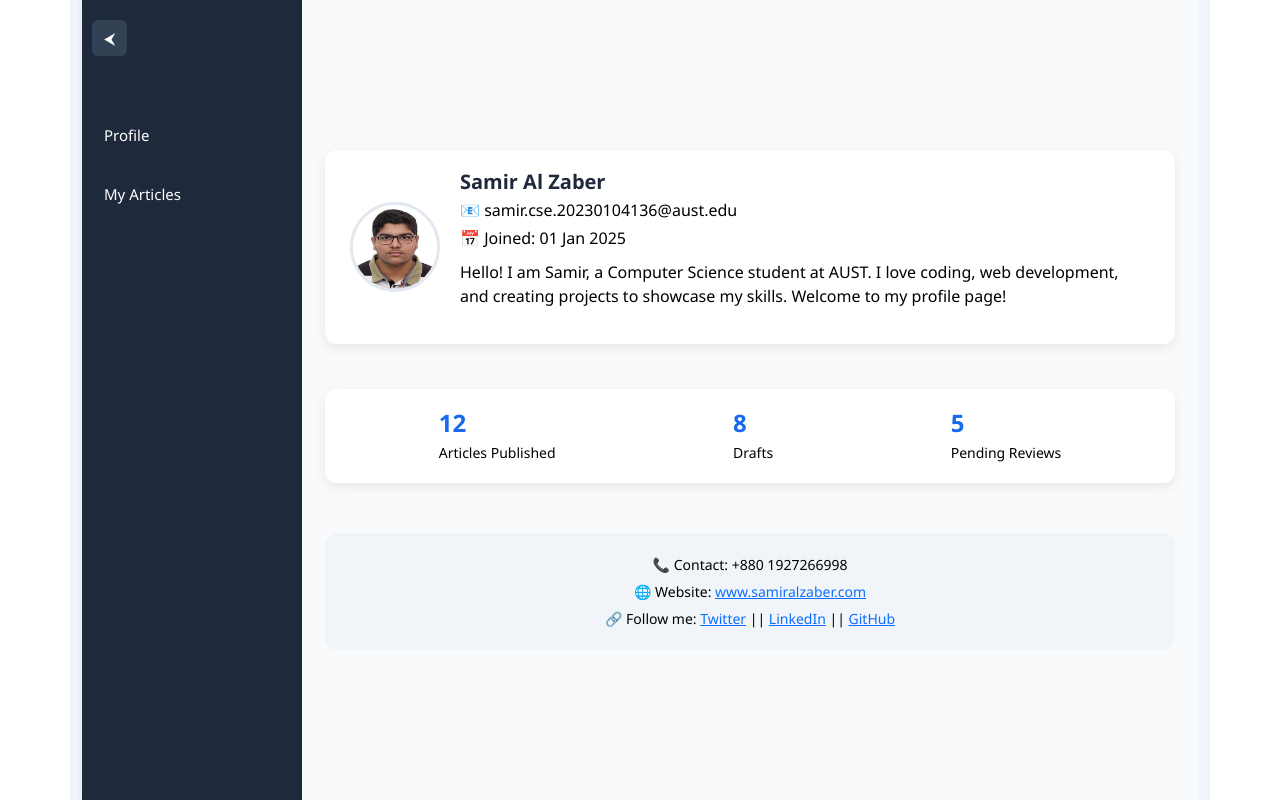
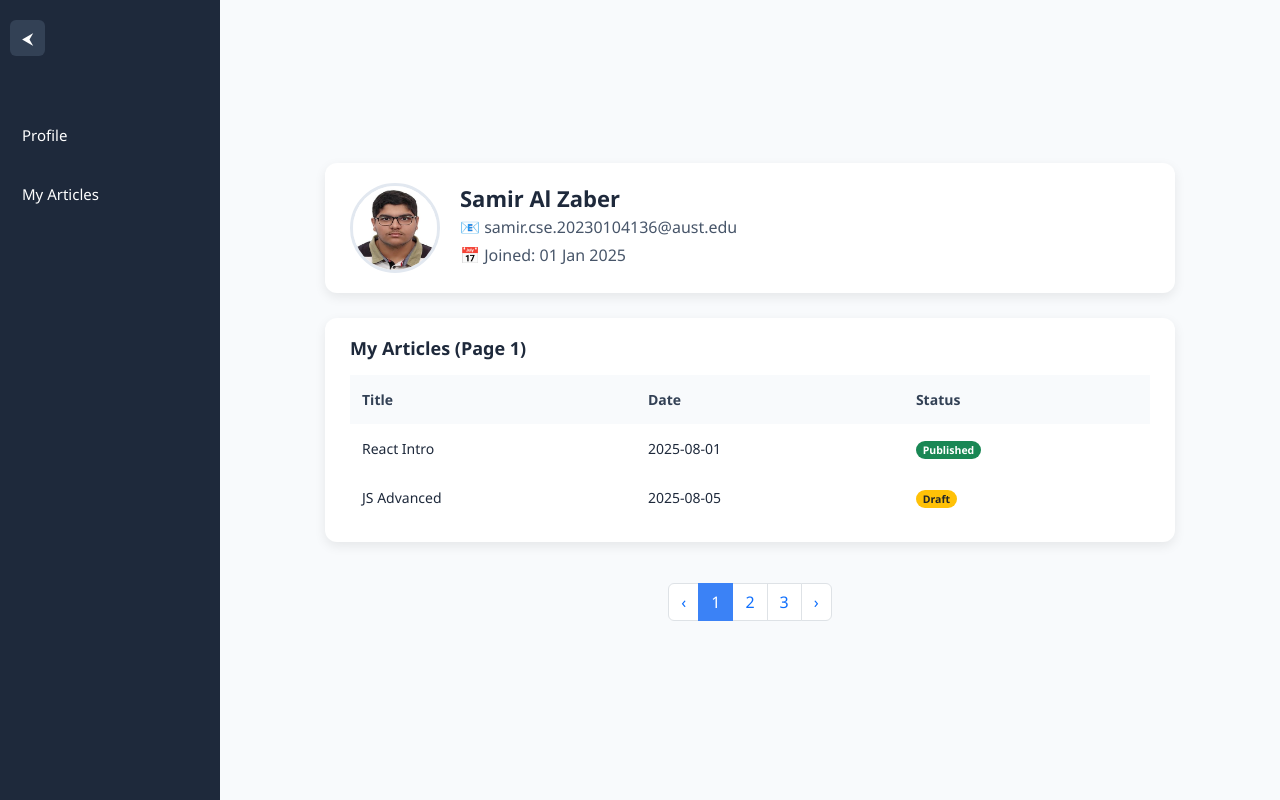
Before and after one commit to Samir-AlJaber/MyProfile, a React (Create React App) app: page /articles/page/1 in a window 1280 px wide. Before the commit this address led to /. Built offline with nearby package versions, Linux system fonts and the light colour scheme.

Commit message:
Updated pages

```diff
--- a/src/App.js
+++ b/src/App.js
@@ -1,14 +1,19 @@
 import React from "react";
-import {BrowserRouter as Router, Routes, Route, Navigate} from "react-router-dom";
+import { BrowserRouter as Router, Routes, Route, Navigate } from "react-router-dom";
 import ProfilePage from "./Home/ProfilePage";
+import ArticlesPage from "./Home/ArticlesPage";
 import 'bootstrap/dist/css/bootstrap.min.css';
 
 function App() {
   return (
     <Router>
       <Routes>
-        <Route path="/" element={<ProfilePage />}/>
-        <Route path="*" element={<Navigate to="/"/>}/>
+        <Route path="/" element={<ProfilePage />} />
+
+        <Route path="/articles/page/:page" element={<ArticlesPage />} />
+
+        <Route path="*" element={<Navigate to="/" />} />
+
       </Routes>
     </Router>
   );
--- a/src/Home/ArticlesPage.js
+++ b/src/Home/ArticlesPage.js
@@ -48,7 +48,7 @@ const ArticlesPage = () => {
   };
 
   return (
-    <div className="container">
+    <div className="page-container">
 
       <div className={`sidebar ${isOpen ? "open" : "collapsed"}`}>
         <button className="toggle-btn" onClick={toggleSidebar}>
--- a/src/Home/HomePage.css
+++ b/src/Home/HomePage.css
@@ -1,6 +1,7 @@
-.container {
+.page-container {
   display: flex;
   height: 100vh;
+  width: 100%;
   font-family: "Segoe UI", Roboto, sans-serif;
   background: #f1f5f9;
   color: #1e293b;
@@ -90,20 +91,60 @@
 
 .profile-name {
   margin: 0;
-  font-size: 20px;
+  font-size: 22px;
   font-weight: 600;
 }
 
 .profile-info {
   margin: 4px 0;
   font-size: 16px;
-  color: #000000;
+  color: #475569;
+}
+
+.table-section {
+  background: #fff;
+  padding: 20px 25px;
+  border-radius: 12px;
+  box-shadow: 0 4px 12px rgba(0,0,0,0.08);
+}
+
+.section-title {
+  margin-bottom: 15px;
+  font-size: 18px;
+  font-weight: 600;
+}
+
+table {
+  width: 100%;
+  border-collapse: collapse;
+}
+
+th, td {
+  text-align: left;
+  padding: 14px 12px;
+  border-bottom: 1px solid #e2e8f0;
+  font-size: 14px;
+}
+
+th {
+  color: #334155;
+  font-weight: 600;
+  background: #f8fafc;
+}
+
+.pagination .page-item.active .page-link {
+  background-color: #3b82f6;
+  border-color: #3b82f6;
+  color: #fff;
+}
+.pagination .page-link {
+  cursor: pointer;
 }
 
 .profile-bio {
   margin-top: 10px;
-  font-size: 16px;
-  color: #000000;
+  font-size: 14px;
+  color: #334155;
 }
 
 .stats-card {
@@ -120,13 +161,13 @@
   margin: 0;
   font-size: 24px;
   font-weight: 600;
-  color: #176af0;
+  color: #3b82f6;
 }
 
 .stat p {
   margin: 4px 0 0 0;
   font-size: 14px;
-  color: #000000;
+  color: #475569;
 }
 
 .profile-footer {
@@ -135,10 +176,9 @@
   padding: 15px 20px;
   border-radius: 12px;
   text-align: center;
-  font-size: 14px;
-  color: #000000;
+  font-size: 15px;
+  color: #475569;
 }
-
 .profile-footer p {
   margin: 6px 0;
 }
--- a/src/Home/ProfilePage.js
+++ b/src/Home/ProfilePage.js
@@ -1,31 +1,32 @@
-import React, {useState} from "react";
-import {useNavigate} from "react-router-dom";
+import React, { useState } from "react";
+import { useNavigate } from "react-router-dom";
 import "./HomePage.css";
 import profilePic from "../assets/profile.jpg";
 
 const ProfilePage = () => {
   const [isOpen, setIsOpen] = useState(true);
   const navigate = useNavigate();
+
   const toggleSidebar = () => setIsOpen(!isOpen);
 
   return (
-    <div className="container">
+    <div className="page-container">
+
       <div className={`sidebar ${isOpen ? "open" : "collapsed"}`}>
         <button className="toggle-btn" onClick={toggleSidebar}>
           {isOpen ? "⮜" : "⮞"}
         </button>
         <ul>
-          <li onClick={() => navigate("/")}>{isOpen ? "Profile" : "👤"}</li>
-          <li onClick={() => navigate("/")}>{isOpen ? "My Articles" : "📝"}</li>
+          <li onClick={() => navigate("/")}>{isOpen ? "My Profile" : "👤"}</li>
+          <li onClick={() => navigate("/articles/page/1")}>{isOpen ? "My Articles" : "📝"}</li>
         </ul>
       </div>
 
       <div className="main-content">
         <div className="content-wrapper">
+
           <div className="profile-card">
-
-            <img src={profilePic} alt="Profile" className="profile-pic"/>
-
+            <img src={profilePic} alt="Profile" className="profile-pic" />
             <div>
               <h2 className="profile-name">Samir Al Zaber</h2>
               <p className="profile-info">📧 samir.cse.20230104136@aust.edu</p>
```
